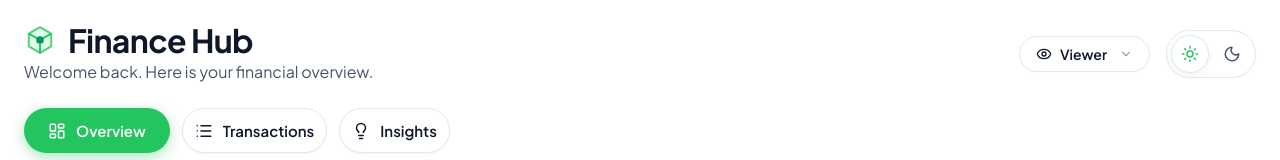
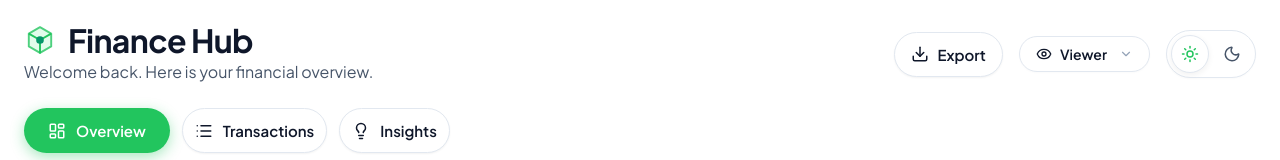
Before and after one commit to abinav04/Finance-Hub, a React (Vite) app: page / in a window 1280 px wide. Shown: the top 160 px of the page. Built offline with nearby package versions, Linux system fonts and the light colour scheme.

Commit message:
Updated Code

```diff
--- a/package.json
+++ b/package.json
@@ -15,7 +15,8 @@
     "react": "^19.2.4",
     "react-dom": "^19.2.4",
     "react-hot-toast": "^2.6.0",
-    "recharts": "^3.8.1"
+    "recharts": "^3.8.1",
+    "xlsx": "^0.18.5"
   },
   "devDependencies": {
     "@eslint/js": "^9.39.4",
--- a/src/App.jsx
+++ b/src/App.jsx
@@ -11,6 +11,7 @@ import ThemeToggle from './components/ThemeToggle';
 import RoleSelector from './components/RoleSelector';
 import SkeletonLoader from './components/SkeletonLoader';
 import Logo from './components/Logo';
+import DownloadButton from './components/DownloadButton';
 import { Moon, Sun, LayoutDashboard, List, Lightbulb } from 'lucide-react';
 import { motion, AnimatePresence } from 'framer-motion';
 import { Toaster, toast } from 'react-hot-toast';
@@ -141,6 +142,7 @@ function App() {
           </div>
 
           <div className="header-actions">
+            <DownloadButton transactions={transactions} />
             <RoleSelector role={role} setRole={setRole} />
 
             <ThemeToggle theme={theme} toggleTheme={toggleTheme} />
--- /dev/null
+++ b/src/components/DownloadButton.jsx
@@ -0,0 +1,68 @@
+import React from 'react';
+import { Download } from 'lucide-react';
+import * as XLSX from 'xlsx';
+
+export default function DownloadButton({ transactions }) {
+  const handleDownload = () => {
+    // 1. Transaction Data
+    const transactionRows = transactions.map(t => ({
+      Date: new Date(t.date).toLocaleDateString(),
+      Merchant: t.merchant,
+      Category: t.category,
+      Type: t.type.toUpperCase(),
+      Amount: t.amount
+    }));
+
+    // 2. Calculate Summary
+    let totalIncome = 0;
+    let totalExpenses = 0;
+    transactions.forEach(t => {
+      if (t.type === 'income') totalIncome += Number(t.amount);
+      if (t.type === 'expense') totalExpenses += Number(t.amount);
+    });
+
+    // 3. Combine into one Sheet
+    // Add 2 empty rows for spacing, then the Summary
+    const finalData = [
+      ...transactionRows,
+      {}, // Empty Spacer Row
+      { Date: '--- SUMMARY ---' },
+      { Date: 'Total Income', Amount: totalIncome },
+      { Date: 'Total Expenses', Amount: totalExpenses },
+      { Date: 'Total Balance', Amount: totalIncome - totalExpenses }
+    ];
+
+    // Create Workbook
+    const wb = XLSX.utils.book_new();
+    const ws = XLSX.utils.json_to_sheet(finalData);
+
+    // Auto-adjust column widths (basic)
+    const wscols = [
+      {wch: 15}, {wch: 25}, {wch: 20}, {wch: 15}, {wch: 15}
+    ];
+    ws['!cols'] = wscols;
+
+    XLSX.utils.book_append_sheet(wb, ws, "Finance Report");
+
+    // Save File
+    XLSX.writeFile(wb, `Finance_Report_${new Date().toISOString().split('T')[0]}.xlsx`);
+  };
+
+  return (
+    <button
+      className="btn btn-icon"
+      onClick={handleDownload}
+      style={{
+        gap: '8px',
+        paddingLeft: '16px',
+        paddingRight: '16px',
+        border: '1px solid var(--border-color)',
+        fontWeight: 600
+      }}
+      title="Download Excel Report"
+    >
+      <Download size={18} />
+      <span>Export</span>
+    </button>
+  );
+}
```
Also changed, not shown: 1 other file (tests, documents, lock files or other folders).
